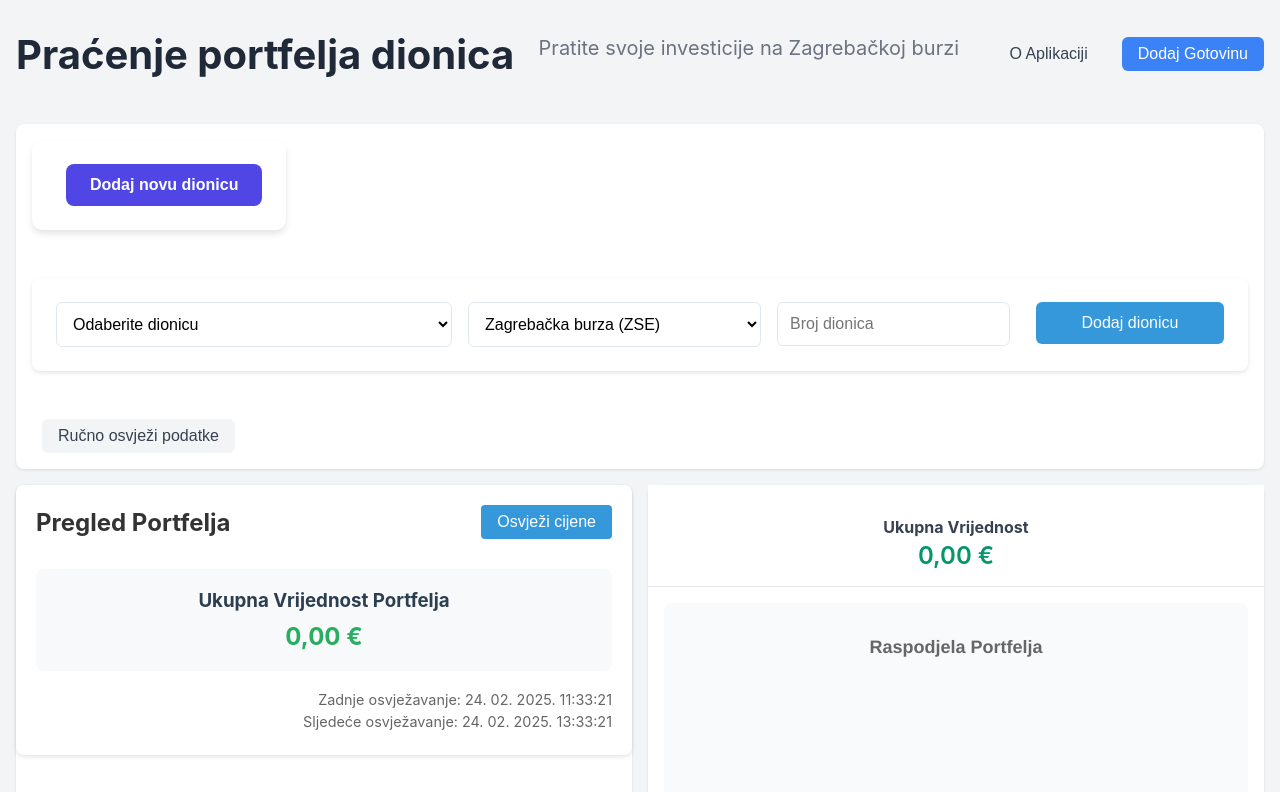
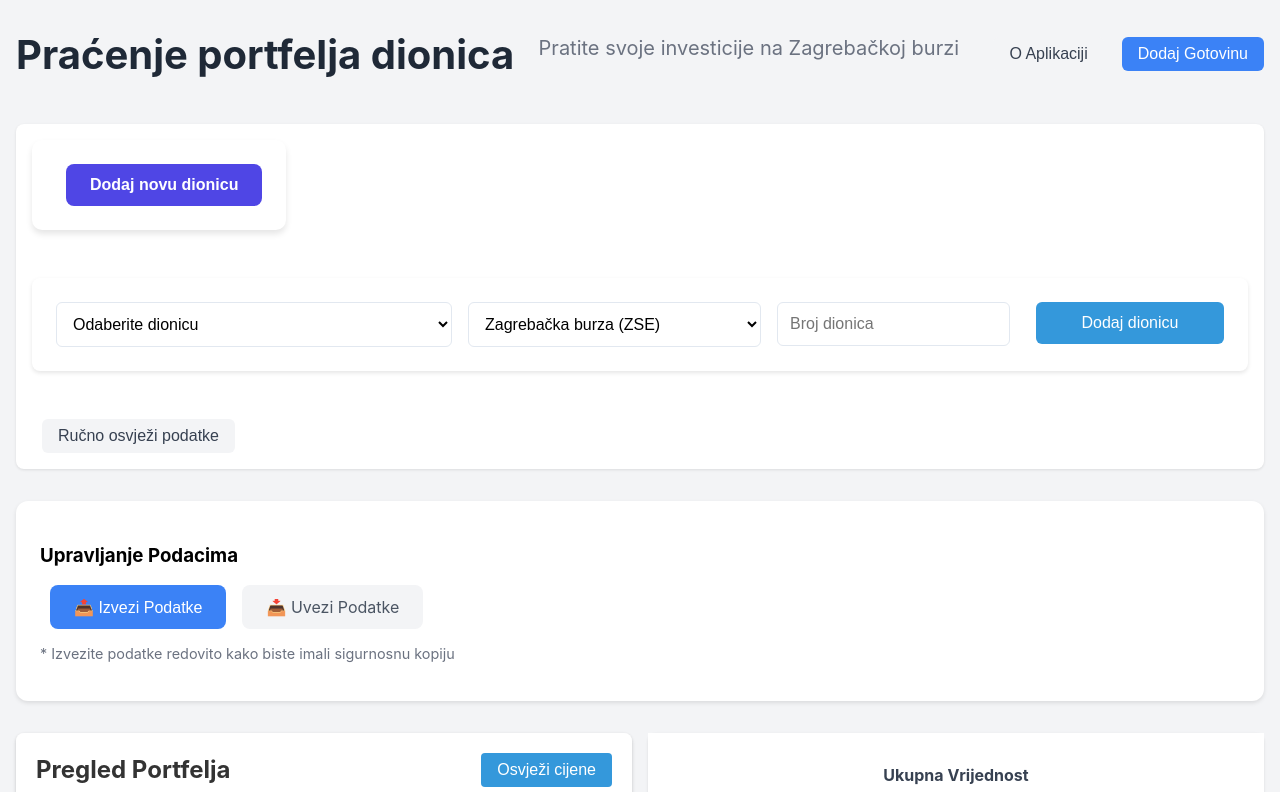
Before and after one commit to Ja1Denis/PortfolioTracker, a React (Create React App) app: page / in a window 1280 px wide. Shown: the top 792 px of the page. Built offline with nearby package versions, Linux system fonts and the light colour scheme.

Commit message:
Dodana funkcionalnost za izvoz i uvoz podataka

```diff
--- a/src/App.js
+++ b/src/App.js
@@ -7,6 +7,7 @@ import PortfolioHistory from './components/PortfolioHistory';
 import ApiSettings from './components/ApiSettings';
 import AboutPage from './components/AboutPage';
 import AddCashForm from './components/AddCashForm';
+import DataManagement from './components/DataManagement';
 import { stockService } from './services/stockService';
 import styles from './App.module.css';
 
@@ -342,6 +343,17 @@ const App = () => {
     localStorage.setItem('cash', JSON.stringify(newCash));
   };
 
+  const handleDataImport = (data) => {
+    setPortfolio(data.portfolio);
+    setCash(data.cash);
+    setStocksHistory(data.stocksHistory);
+
+    // Spremanje u localStorage
+    localStorage.setItem('portfolio', JSON.stringify(data.portfolio));
+    localStorage.setItem('cash', JSON.stringify(data.cash));
+    localStorage.setItem('stocksHistory', JSON.stringify(data.stocksHistory));
+  };
+
   return (
     <div className={styles.container}>
       <header className={styles.header}>
@@ -381,6 +393,12 @@ const App = () => {
                 {isLoading ? 'Osvježavanje...' : 'Ručno osvježi podatke'}
               </button>
             </div>
+            <DataManagement
+              portfolio={portfolio}
+              cash={cash}
+              stocksHistory={stocksHistory}
+              onImport={handleDataImport}
+            />
             <div className={styles.portfolioSection}>
               <div className={styles.summarySection}>
                 <PortfolioSummary
--- /dev/null
+++ b/src/components/DataManagement.js
@@ -0,0 +1,82 @@
+import React from 'react';
+import styles from './DataManagement.module.css';
+
+const DataManagement = ({ portfolio, cash, stocksHistory, onImport }) => {
+  const handleExport = () => {
+    const data = {
+      portfolio,
+      cash,
+      stocksHistory,
+      exportDate: new Date().toISOString()
+    };
+
+    const blob = new Blob([JSON.stringify(data, null, 2)], { type: 'application/json' });
+    const url = URL.createObjectURL(blob);
+    const link = document.createElement('a');
+    link.href = url;
+    link.download = `portfolio-backup-${new Date().toISOString().split('T')[0]}.json`;
+    document.body.appendChild(link);
+    link.click();
+    document.body.removeChild(link);
+    URL.revokeObjectURL(url);
+  };
+
+  const handleImport = (event) => {
+    const file = event.target.files[0];
+    if (!file) return;
+
+    const reader = new FileReader();
+    reader.onload = (e) => {
+      try {
+        const data = JSON.parse(e.target.result);
+
+        // Validacija podataka
+        if (!data.portfolio || !Array.isArray(data.portfolio)) {
+          throw new Error('Nevažeći format portfelja');
+        }
+        if (!data.cash || !Array.isArray(data.cash)) {
+          throw new Error('Nevažeći format gotovine');
+        }
+        if (!data.stocksHistory || typeof data.stocksHistory !== 'object') {
+          throw new Error('Nevažeći format povijesti');
+        }
+
+        onImport(data);
+        alert('Podaci su uspješno uvezeni!');
+      } catch (error) {
+        alert(`Greška pri uvozu: ${error.message}`);
+      }
+    };
+    reader.readAsText(file);
+  };
+
+  return (
+    <div className={styles.container}>
+      <h3>Upravljanje Podacima</h3>
+      <div className={styles.buttons}>
+        <button
+          className={styles.exportButton}
+          onClick={handleExport}
+          title="Spremi trenutno stanje portfelja u JSON datoteku"
+        >
+          📤 Izvezi Podatke
+        </button>
+
+        <label className={styles.importButton}>
+          <input
+            type="file"
+            accept=".json"
+            onChange={handleImport}
+            style={{ display: 'none' }}
+          />
+          📥 Uvezi Podatke
+        </label>
+      </div>
+      <p className={styles.info}>
+        * Izvezite podatke redovito kako biste imali sigurnosnu kopiju
+      </p>
+    </div>
+  );
+};
+
+export default DataManagement;
--- /dev/null
+++ b/src/components/DataManagement.module.css
@@ -0,0 +1,54 @@
+.container {
+  background: white;
+  padding: 1.5rem;
+  border-radius: 12px;
+  box-shadow: 0 2px 4px rgba(0, 0, 0, 0.1);
+  margin: 1rem 0;
+}
+
+.buttons {
+  display: flex;
+  gap: 1rem;
+  margin: 1rem 0;
+}
+
+.exportButton,
+.importButton {
+  display: flex;
+  align-items: center;
+  gap: 0.5rem;
+  padding: 0.75rem 1.5rem;
+  border: none;
+  border-radius: 8px;
+  font-size: 1rem;
+  cursor: pointer;
+  transition: all 0.2s;
+}
+
+.exportButton {
+  background: #3b82f6;
+  color: white;
+}
+
+.exportButton:hover {
+  background: #2563eb;
+  transform: translateY(-2px);
+}
+
+.importButton {
+  background: #f3f4f6;
+  color: #4b5563;
+  cursor: pointer;
+  display: inline-flex;
+}
+
+.importButton:hover {
+  background: #e5e7eb;
+  transform: translateY(-2px);
+}
+
+.info {
+  margin-top: 1rem;
+  color: #6b7280;
+  font-size: 0.9rem;
+}
```
Also changed, not shown: 1 other file (tests, documents, lock files or other folders).
